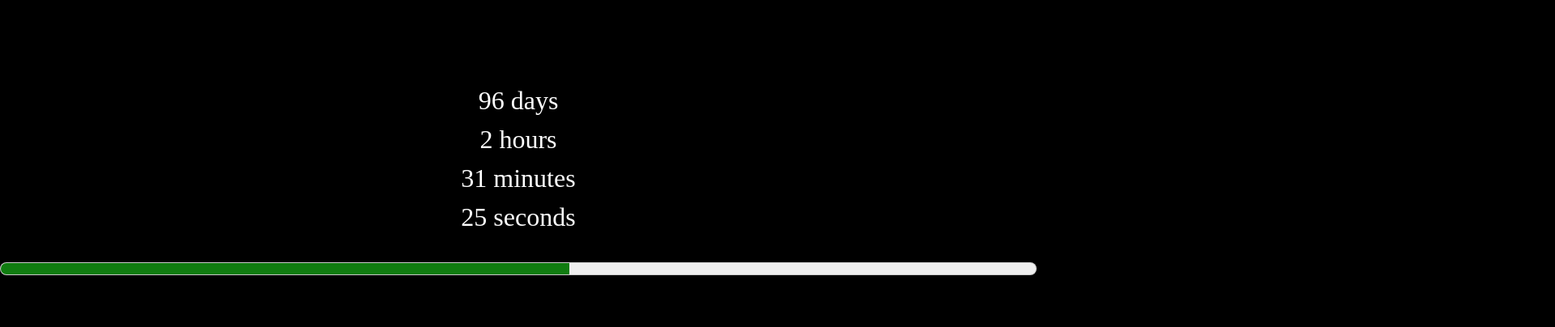
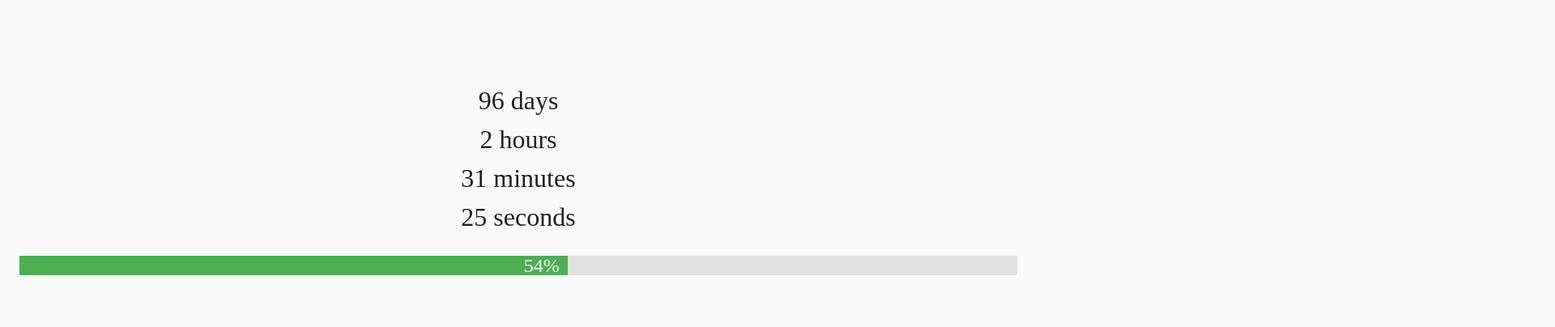
Before and after one commit to kevindurb/wedding-countdown, a website: page index.html in a window 1280 px wide. Shown: the top 404 px of the page at 81% size, 1920 px wide, since content can reach past the window. Drawn offline with nearby package versions, Linux system fonts and the light colour scheme.

Commit message:
Style progress and add percent

```diff
--- a/index.css
+++ b/index.css
@@ -1,6 +1,6 @@
 body {
-  background-color: #000;
-  color: #fff;
+  background-color: #fafafa;
+  color: #212121;
   font-size: 32px;
   line-height: 48px;
 }
@@ -28,4 +28,24 @@ body {
 #progress {
   width: 100%;
   margin-top: 24px;
+  padding: 0 24px;
+  -webkit-appearance: none;
+  appearance: none;
+  height: 24px;
 }
+
+#progress::-webkit-progress-bar {
+  background-color: #e0e0e0;
+}
+
+#progress::-webkit-progress-value {
+  background-color: #4caf50;
+}
+
+#percent {
+  position: relative;
+  margin-left: -56px;
+  font-size: 24px;
+  color: #fafafa;
+  top: -49px;
+}
--- a/index.html
+++ b/index.html
@@ -16,7 +16,8 @@
       <div id="minutes"></div>
       <div id="seconds"></div>
     </div>
-    <meter id="progress" min="0" max="100" />
+    <progress id="progress" max="100"></progress>
+    <div id="percent">0%</div>
     <script src="./index.js"></script>
   </body>
 </html>
--- a/index.js
+++ b/index.js
@@ -1,12 +1,17 @@
+var dayEl = document.getElementById('days');
+var hourEl = document.getElementById('hours');
+var minuteEl = document.getElementById('minutes');
+var secondEl = document.getElementById('seconds');
+var progressEl = document.getElementById('progress');
+var engaged = moment('2016-11-23 18:30:00');
+var weddingNight = moment('2017-06-24 22:00:00');
+
 function render() {
-  var dayEl = document.getElementById('days');
-  var hourEl = document.getElementById('hours');
-  var minuteEl = document.getElementById('minutes');
-  var secondEl = document.getElementById('seconds');
-  var progressEl = document.getElementById('progress');
+  var percent = calcTime();
+  positionPercent(percent);
+}
 
-  var engaged = moment('2016-11-23 18:30:00');
-  var weddingNight = moment('2017-06-24 22:00:00');
+function calcTime() {
   var today = moment();
   var days = weddingNight.diff(
     today,
@@ -37,6 +42,14 @@ function render() {
   var percent = progress / total * 100;
 
   progressEl.value = percent;
+  return percent;
+}
+
+function positionPercent(percent) {
+  var percentEl = document.getElementById('percent');
+
+  percentEl.style.left = percent + "%";
+  percentEl.textContent = parseInt(percent) + "%";
 }
 
 render();
```
